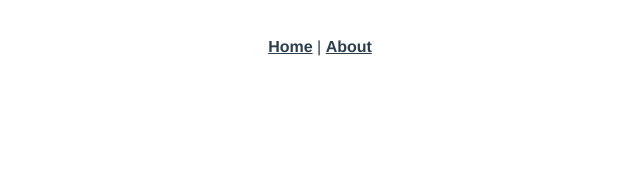
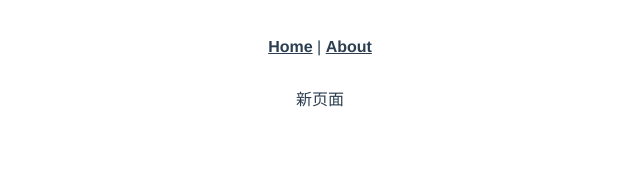
Before and after one commit to pistachioXiu/vue-pro, a Vue app: page /new in a window 1280 px wide. Shown: the top 176 px of the page, without its empty margins (320-960 px from the left). Built offline with nearby package versions, Linux system fonts and the light colour scheme.

Commit message:
newview页面实现完成

```diff
--- a/src/router/index.js
+++ b/src/router/index.js
@@ -6,9 +6,14 @@ Vue.use(VueRouter)
 
 const routes = [
 	{
+		path: '/new',
+		name: 'new',
+		component: () => import('../views/NewView.vue'),
+	},
+	{
 		path: '/',
 		name: 'home',
-    component: HomeView
+		component: HomeView,
 	},
 	{
 		path: '/about',
@@ -16,14 +21,14 @@ const routes = [
 		// route level code-splitting
 		// this generates a separate chunk (about.[hash].js) for this route
 		// which is lazy-loaded when the route is visited.
-    component: () => import(/* webpackChunkName: "about" */ '../views/AboutView.vue')
-  }
+		component: () => import(/* webpackChunkName: "about" */ '../views/AboutView.vue'),
+	},
 ]
 
 const router = new VueRouter({
 	mode: 'history',
 	base: process.env.BASE_URL,
-  routes
+	routes,
 })
 
 export default router
--- /dev/null
+++ b/src/views/NewView.vue
@@ -0,0 +1,3 @@
+<template>
+	<div>新页面</div>
+</template>
```
Lines whose indentation alone changed are shown as unchanged.
